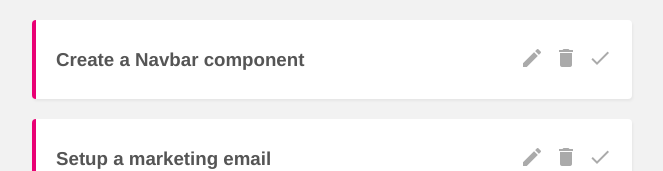
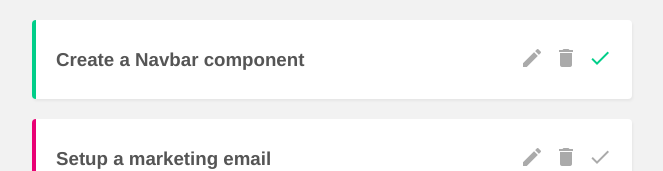
Before and after one commit to VisheshSingh/project-planner, a Vue app: page / in a window 1280 px wide. Shown: the top 171 px of the page, without its empty margins (308-971 px from the left). Built offline with nearby package versions, Linux system fonts and the light colour scheme; data requests are answered from the project's data file.

Commit message:
complete project feature

```diff
--- a/data/db.json
+++ b/data/db.json
@@ -4,13 +4,13 @@
       "id": 1,
       "title": "Create a Navbar component",
       "details": "Lorem Ipsum",
-      "complete": false
+      "complete": true
     },
     {
       "id": 2,
       "title": "Setup a marketing email",
       "details": "Lorem Ipsum",
-      "complete": true
+      "complete": false
     }
   ]
 }
--- a/src/components/SingleProject.vue
+++ b/src/components/SingleProject.vue
@@ -1,5 +1,5 @@
 <template>
-  <div class="project">
+  <div class="project" :class="{ complete: project.complete }">
     <div class="actions">
       <h3 @click="toggleDetails">{{ project.title }}</h3>
       <div class="icons">
@@ -9,7 +9,7 @@
         <span @click="deleteProject" class="material-icons">
           delete
         </span>
-        <span class="material-icons">
+        <span @click="toggleDone" class="material-icons tick">
           done
         </span>
       </div>
@@ -39,6 +39,15 @@
         .then(() => this.$emit('delete', this.project.id))
         .catch((err) => console.log(err.message));
     },
+    toggleDone() {
+      fetch(this.uri, {
+        method: 'PATCH',
+        headers: { 'Content-Type': 'application/json' },
+        body: JSON.stringify({ complete: !this.project.complete }),
+      })
+        .then(() => this.$emit('complete', this.project.id))
+        .catch((err) => console.log(err.message));
+    },
   },
 };
 </script>
@@ -51,6 +60,10 @@
   box-shadow: 1px 2px 3px rgba(0, 0, 0, 0.05);
   border-left: 4px solid #e90074;
   border-radius: 4px;
+}
+
+.project.complete {
+  border-color: #00ce89;
 }
 
 h3 {
@@ -73,4 +86,8 @@
 .material-icons:hover {
   color: #777;
 }
+
+.project.complete .tick {
+  color: #00ce89;
+}
 </style>
--- a/src/views/Home.vue
+++ b/src/views/Home.vue
@@ -1,7 +1,11 @@
 <template>
   <div v-if="projects.length">
     <div v-for="project in projects" :key="project.id">
-      <SingleProject :project="project" @delete="handleDelete" />
+      <SingleProject
+        :project="project"
+        @delete="handleDelete"
+        @complete="handleDone"
+      />
     </div>
   </div>
 </template>
@@ -29,6 +33,10 @@
     handleDelete(id) {
       this.projects = this.projects.filter((project) => project.id !== id);
     },
+    handleDone(id) {
+      const p = this.projects.find((project) => project.id === id);
+      p.complete = !p.complete;
+    },
   },
 };
 </script>
```
